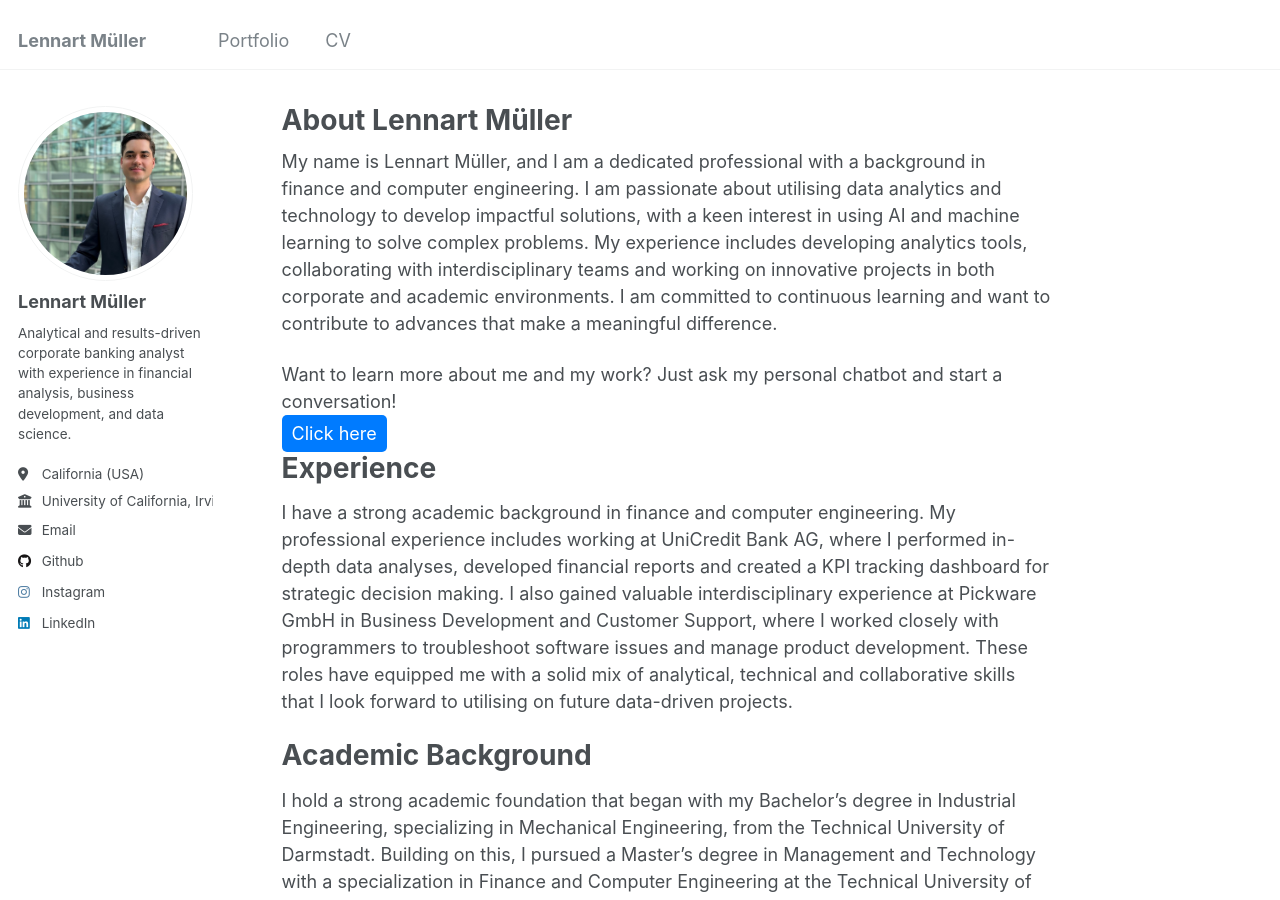
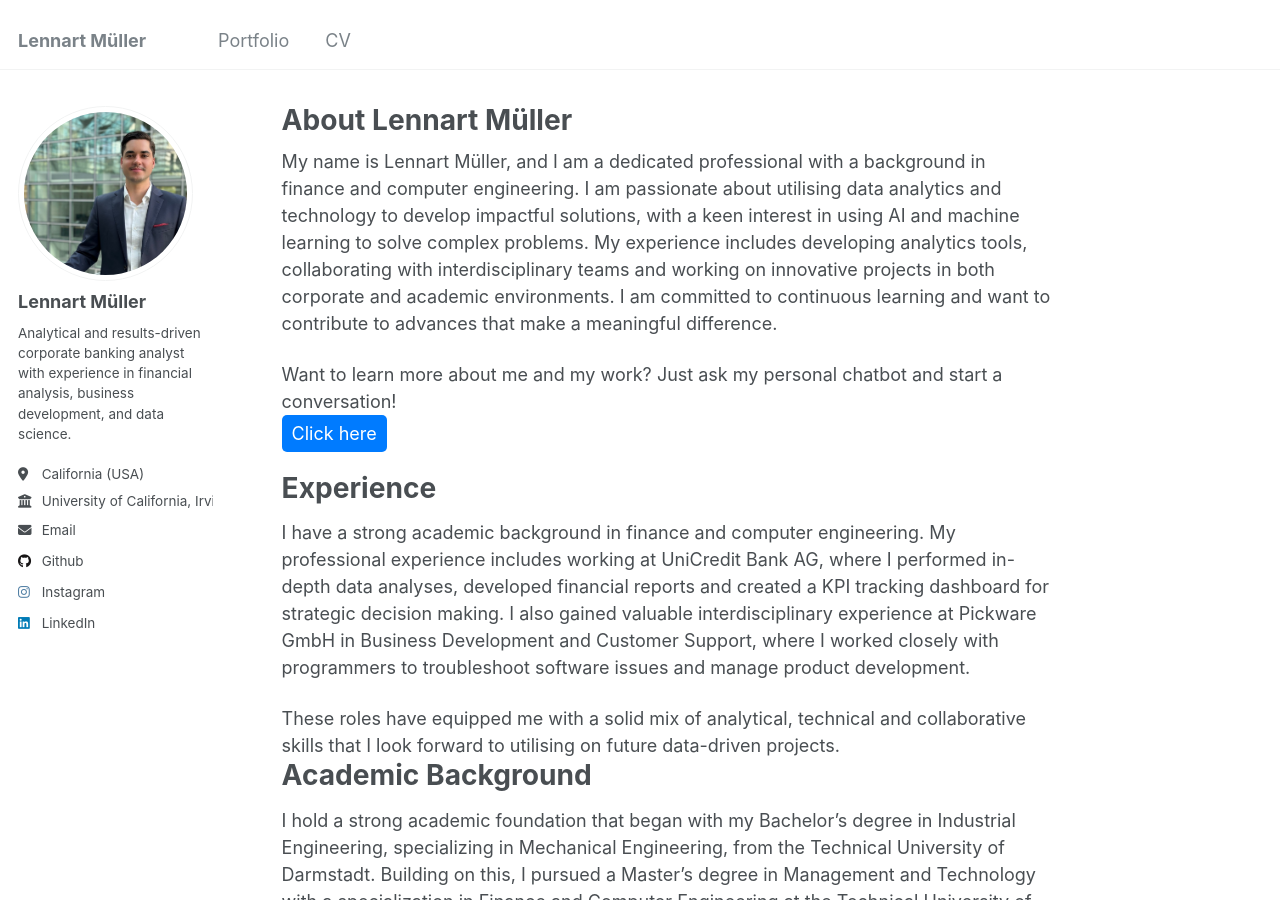
Before and after one commit to lennartmueller123/lennartmueller123.github.io, a Jekyll site: the page built from _pages/about.md, in a window 1280 px wide and 900 px high. Built offline with Jekyll 4.4.1, drawn with Linux system fonts in a browser that asks for light colours.

Commit message:
Update about.md

```diff
--- a/_pages/about.md
+++ b/_pages/about.md
@@ -14,12 +14,15 @@ Want to learn more about me and my work? Just ask my personal chatbot and start
 <div>
   <a href="https://chatgpt.com/g/g-673d31d1e5c08191ba939ead6158795f-lennart-muller" target="_blank" style="display: inline-block; padding: 5px 10px; color: white; background-color: #007BFF; border-radius: 5px; text-decoration: none;">Click here</a>
 </div>
-<div>
+<div style="margin-top: 20px;">
 </div>
 
 Experience
 ======
-I have a strong academic background in finance and computer engineering. My professional experience includes working at UniCredit Bank AG, where I performed in-depth data analyses, developed financial reports and created a KPI tracking dashboard for strategic decision making. I also gained valuable interdisciplinary experience at Pickware GmbH in Business Development and Customer Support, where I worked closely with programmers to troubleshoot software issues and manage product development. These roles have equipped me with a solid mix of analytical, technical and collaborative skills that I look forward to utilising on future data-driven projects.
+I have a strong academic background in finance and computer engineering. My professional experience includes working at UniCredit Bank AG, where I performed in-depth data analyses, developed financial reports and created a KPI tracking dashboard for strategic decision making. I also gained valuable interdisciplinary experience at Pickware GmbH in Business Development and Customer Support, where I worked closely with programmers to troubleshoot software issues and manage product development.
+<div>
+These roles have equipped me with a solid mix of analytical, technical and collaborative skills that I look forward to utilising on future data-driven projects.
+</div>
 
 Academic Background
 ======
```
